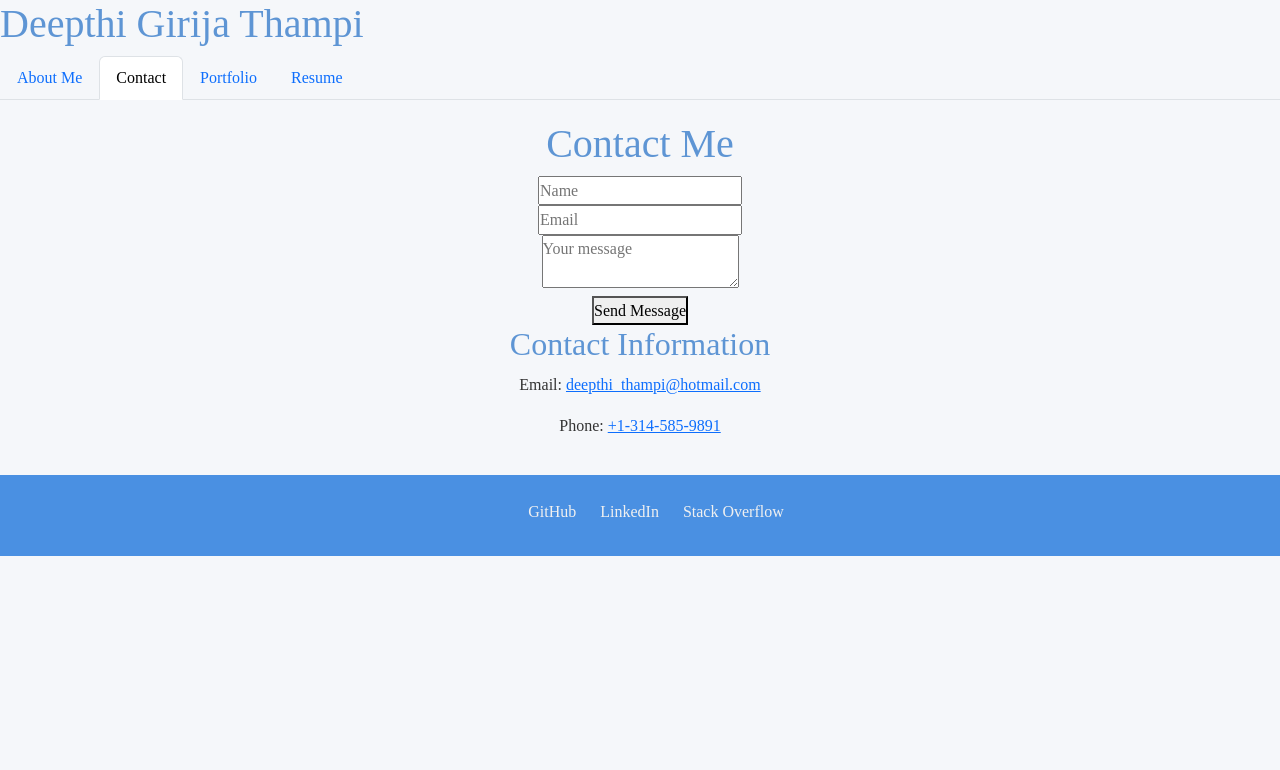
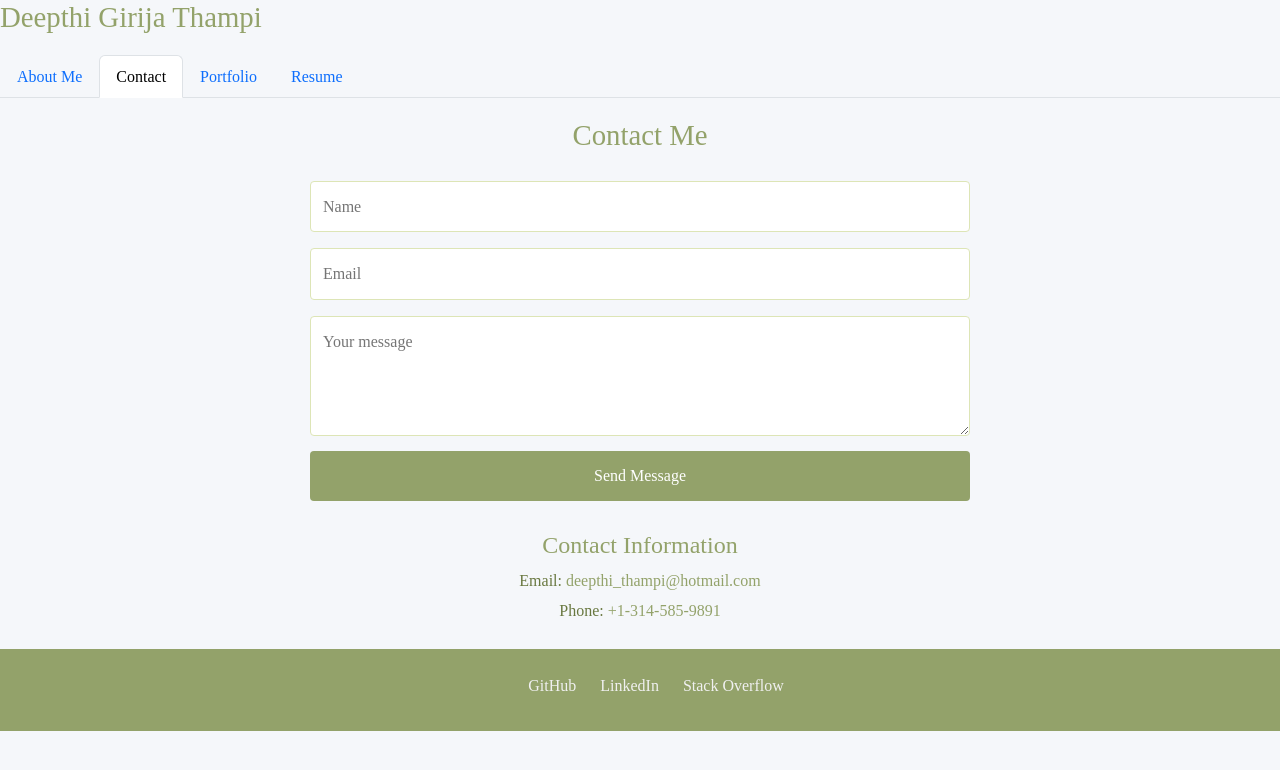
Before and after one commit to deepthithampi/my-portfolio, a React (Vite) app: page /contact in a window 1280 px wide. Shown: the top 770 px of the page. Built offline with nearby package versions, Linux system fonts and the light colour scheme.

Commit message:
added css for navigation, changed the pallet

```diff
--- a/src/App.css
+++ b/src/App.css
@@ -8,7 +8,7 @@
 
 body {
   background-color: #F5F7FA;
-  color: #333;
+  color: #697840;
   line-height: 1.6;
 }
 
@@ -22,7 +22,7 @@ body {
 
 /* Typography */
 h1, h2, h3 {
-  color: #5e95d4;
+  color:#93a26a;
 }
 
 p {
--- a/src/pages/Contact.jsx
+++ b/src/pages/Contact.jsx
@@ -10,7 +10,7 @@
 //    - Display your email and phone number below the form as a secondary way to reach you.
 import React, { useState } from 'react';
 import { validateEmail } from '../utils/helpers';
-
+import '../styles/Contact.css';
 function Contact() {
   const [name, setName] = useState('');
   const [email, setEmail] = useState('');
@@ -59,6 +59,7 @@ function Contact() {
       <h1>Contact Me</h1>
       <form className="form" onSubmit={handleFormSubmit}>
         <input
+
           value={name}
           name="name"
           onChange={handleInputChange}
--- /dev/null
+++ b/src/styles/contact.css
@@ -0,0 +1,94 @@
+/* Overall container styling */
+.container {
+    max-width: 600px;
+    margin: 0 auto;
+    padding: 20px;
+    font-family: Arial, sans-serif;
+  }
+
+  .text-center {
+    text-align: center;
+  }
+
+  h1 {
+    font-size: 1.8em;
+    color: #93a26a;
+    margin-bottom: 20px;
+  }
+
+  /* Form styling */
+  .form input,
+  .form textarea {
+    width: 100%;
+    padding: 12px;
+    margin: 8px 0;
+    border: 1px solid #DDE5B6;
+    border-radius: 4px;
+    font-size: 1em;
+    transition: border-color 0.3s ease;
+    color: #646f40;
+  }
+
+  .form textarea {
+    resize: vertical;
+    min-height: 120px;
+  }
+  .form input:focus,
+  .form textarea:focus{
+    border-color: #646f40;
+    outline: none;
+  }
+
+  button {
+    width: 100%;
+    padding: 12px;
+    font-size: 1em;
+    color: #fff;
+    background-color: #93a26a;
+    border: none;
+    border-radius: 4px;
+    cursor: pointer;
+    transition: background-color 0.3s ease;
+  }
+
+  button:hover {
+    background-color:  #646f40;
+  }
+
+  /* Error message styling */
+  .error-text {
+    color: #d9534f;
+    font-size: 0.9em;
+    margin-top: 10px;
+  }
+
+  /* Contact info styling */
+  .contact-info {
+    margin-top: 30px;
+  }
+
+  .contact-info h2 {
+    font-size: 1.5em;
+    color:  #93a26a;
+  }
+
+  .contact-info p {
+    margin: 5px 0;
+    font-size: 1em;
+  }
+
+  .contact-info a {
+    color:  #93a26a;
+    text-decoration: none;
+  }
+
+  .contact-info a:hover {
+    text-decoration: underline;
+  }
+
+  /* Media Query for larger screens */
+  @media (min-width: 768px) {
+    .container {
+      max-width: 700px;
+    }
+  }
--- a/src/styles/footer.css
+++ b/src/styles/footer.css
@@ -6,8 +6,8 @@
 }
 
 .footer {
-    background-color: #4A90E2;;
-    color: #f0f0f0;
+    background-color: #93a26a;
+    color: #F0EAD2;
     padding: 1rem 0;
     text-align: center;
     position: relative;
@@ -32,7 +32,7 @@
 }
 
 .footer-links a:hover {
-    color: #61dafb;
+    color: #6C584C;
 }
 
 /* Responsive  */
--- /dev/null
+++ b/src/styles/navigation.css
@@ -0,0 +1,31 @@
+/* Navigation bar styling */
+.nav {
+    list-style: none;
+    padding: 0;
+    margin: 0;
+    display: flex;
+    justify-content: center; /* Center the navigation items */
+    background-color: #007bff; /* Background color for the nav bar */
+    border-radius: 4px;
+  }
+
+  .nav-item {
+    margin: 0 10px; /* Space between nav items */
+  }
+
+  .nav-link {
+    color: white; /* Default link color */
+    text-decoration: none; /* Remove underline */
+    padding: 10px 15px; /* Padding around the link */
+    border-radius: 4px; /* Rounded corners */
+    transition: background-color 0.3s ease; /* Smooth transition for hover effect */
+  }
+
+  .nav-link:hover {
+    background-color: rgba(255, 255, 255, 0.2); /* Light hover effect */
+  }
+
+  .nav-link.active {
+    background-color: #0056b3; /* Active link background color */
+    font-weight: bold; /* Make the active link bold */
+  }
--- a/src/styles/portfolio.css
+++ b/src/styles/portfolio.css
@@ -21,7 +21,7 @@
   .project h3 {
     padding: 10px;
     font-size: 1.2rem;
-    background-color: #4A90E2;
+    background-color:F0EAD2;
     color: white;
     text-align: center;
   }
@@ -36,7 +36,7 @@
   }
 
   .project a {
-    color: #368ace;
+    color:  #93a26a;
     text-decoration: none;
     margin-right: 10px;
   }
@@ -74,8 +74,8 @@
 
   /* Focus States for Accessibility */
   button:focus, a:focus {
-    outline: 2px dashed #7f92cd;
-    background-color: #368ace;
+    outline: 2px dashed #93a26a;
+    background-color: #DDE5B6;
 
     outline-offset: 4px;
   }
```
